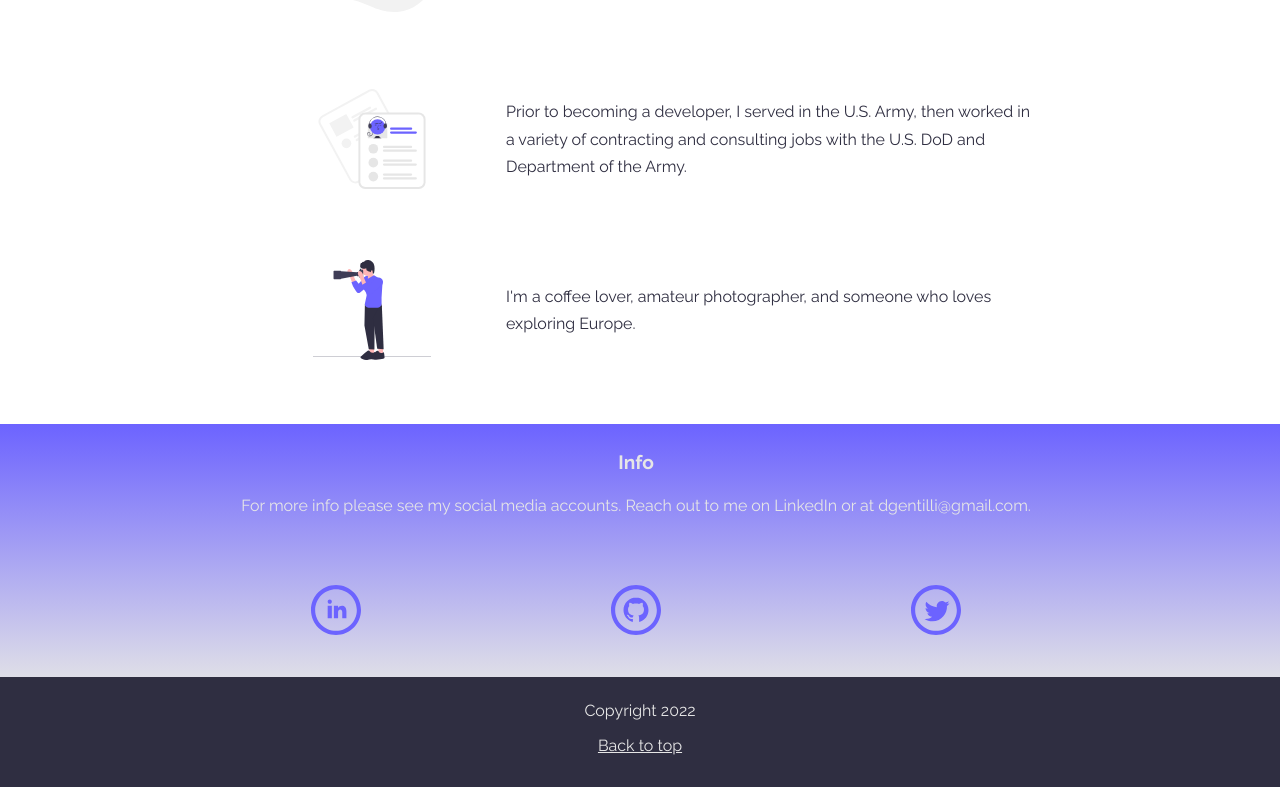
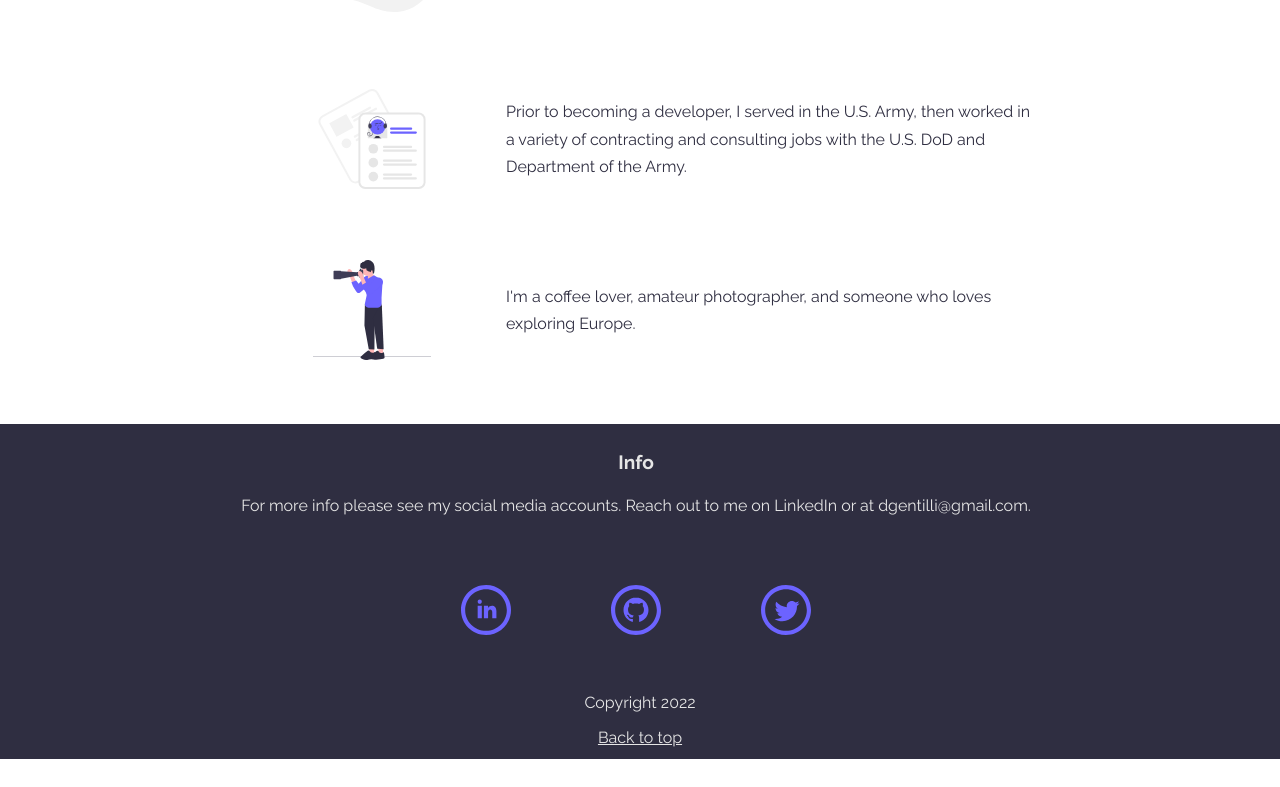
Before and after one commit to dgentilli/portfolio-2022, a React (Create React App) app: page / in a window 1280 px wide. Shown: the part 2022-2809 px from the top of the page. After the commit the page ends 2781 px from the top, so only its background shows below. Built offline with nearby package versions, Linux system fonts and the light colour scheme.

Commit message:
Change color of info section, realign icons and footer.

```diff
--- a/src/App.js
+++ b/src/App.js
@@ -35,7 +35,7 @@ function App() {
       >
         <Background />
       </Section>
-      <Section title={sectionTitles.INFO} sectionType={sectionTypes.GRADIENT}>
+      <Section title={sectionTitles.INFO} sectionType={sectionTypes.DARK}>
         <Info />
       </Section>
       <Footer />
--- a/src/components/info/Info.module.css
+++ b/src/components/info/Info.module.css
@@ -5,12 +5,12 @@
   max-width: 900px;
   margin: 0 auto;
   display: flex;
+  justify-content: center;
 }
 
 .info_linkedIn {
   width: 150px;
   height: 150px;
-  margin: 0 auto;
   padding: 0;
   background-image: url('../../assets/iconmonstr-linkedin-5.svg');
   background-repeat: no-repeat;
@@ -19,7 +19,6 @@
 .info_gitHub {
   width: 150px;
   height: 150px;
-  margin: 0 auto;
   padding: 0;
   background-image: url('../../assets/iconmonstr-github-5.svg');
   background-repeat: no-repeat;
@@ -29,7 +28,6 @@
 .info_twitter {
   width: 150px;
   height: 150px;
-  margin: 0 auto;
   padding: 0;
   background-image: url('../../assets/iconmonstr-twitter-5.svg');
   background-repeat: no-repeat;
--- a/src/components/section/Section.module.css
+++ b/src/components/section/Section.module.css
@@ -9,12 +9,6 @@
   color: var(--purpleDark);
 }
 
-.section__gradient {
-  color: var(--gray);
-  padding: 0.5rem 0.5rem 0.5rem 0;
-  background: linear-gradient(to bottom, var(--purpleLight), var(--gray));
-}
-
 .section_title {
   text-align: center;
   font-size: 1.2rem;
--- a/src/footer/Footer.module.css
+++ b/src/footer/Footer.module.css
@@ -1,6 +1,6 @@
 .footer {
   margin-top: -1rem;
-  padding: 0.5rem 0 2rem 0;
+  padding: 0 2rem 0.75rem;
 
   display: flex;
   flex-direction: column;
```
